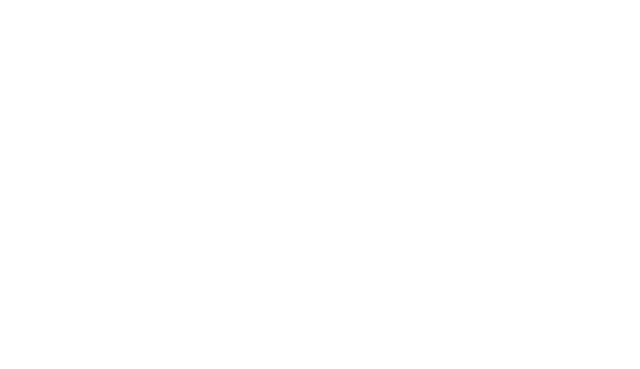
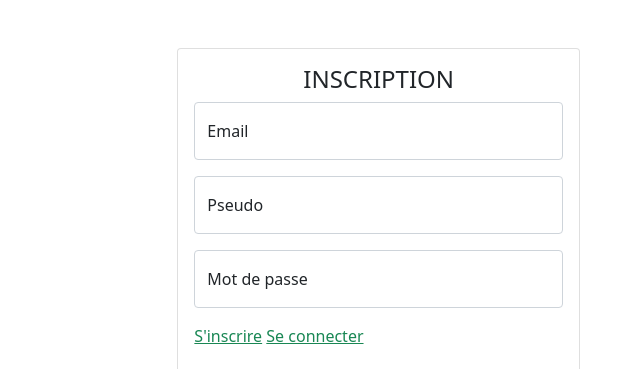
Before and after one commit to AndreaFourel/mini-projet2, a plain HTML site: page index.html in a window 1280 px wide. Shown: the top 369 px of the page, without its empty margins (640-1280 px from the left). Drawn offline with nearby package versions, Linux system fonts and the light colour scheme.

Commit message:
2. add content to index.html

```diff
--- a/index.html
+++ b/index.html
@@ -11,6 +11,65 @@
   <title>Document</title>
 </head>
 <body>
+  <div class="container-fluid">
+    <div class="row min-vh-100">
+      <div class="col-md-4 m-5 ms-auto">
+        <div class="card">
+          <div class="card-body">
+            <h4 class="card-title text-center">INSCRIPTION</h4>
+            <div class="card-text">
+
+              <form>
+                <div class="form-floating">
+                  <input
+                  class="form-control mb-3"
+                  type="email"
+                  name="email"
+                  id="email"
+                  placeholder="Email"
+                  autocomplete="off">
+                  <label for="email">Email</label>
+                </div>
+                <div class="form-floating">
+                  <input
+                  class="form-control mb-3"
+                  type="pseudo"
+                  name="pseudo"
+                  id="pseudo"
+                  maxlength="12"
+                  minlength="2"
+                  placeholder="Pseudo"
+                  autocomplete="off">
+                  <label for="pseudo">Pseudo</label>
+                </div>
+                <div class="form-floating">
+                  <input
+                  class="form-control mb-3"
+                  type="password"
+                  name="password"
+                  id="password"
+                  maxlength="12"
+                  minlength="2"
+                  placeholder="Mot de passe"
+                  autocomplete="off">
+                  <label for="password">Mot de passe</label>
+                </div>
+                <a href="?signup" class="link-success">S'inscrire</a>
+                <a href="?login" class="link-success">Se connecter</a>
+                <button class="btn btn-dark d-block m-auto fs-4 mt-4" type="submit">Go !</button>
+              </form>
+
+              <section id="home" class="text-center">
+                <h1>Bienvenue sur mon site!</h1>
+                <a class="link-success" href="?logout">Se déconnecter</a>
+              </section>
+
+            </div>
+          </div>
+        </div>
+      </div>
+    </div>
+  </div>
 
 
 </body>
--- a/style.css
+++ b/style.css
@@ -0,0 +1,3 @@
+body {
+
+}
```
